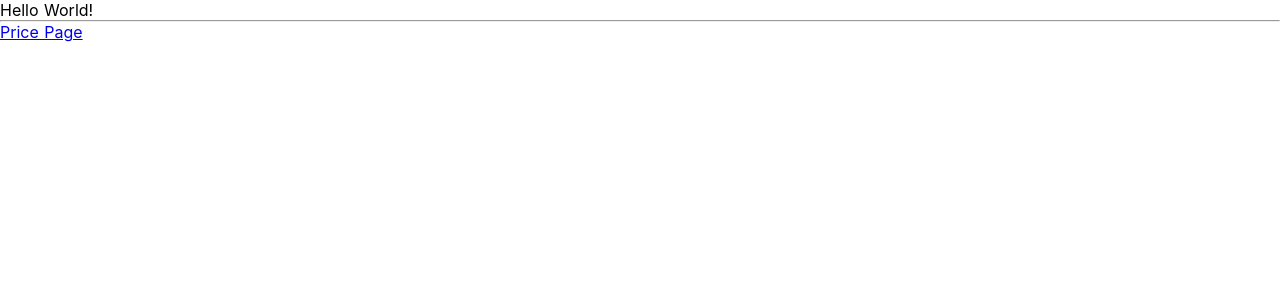
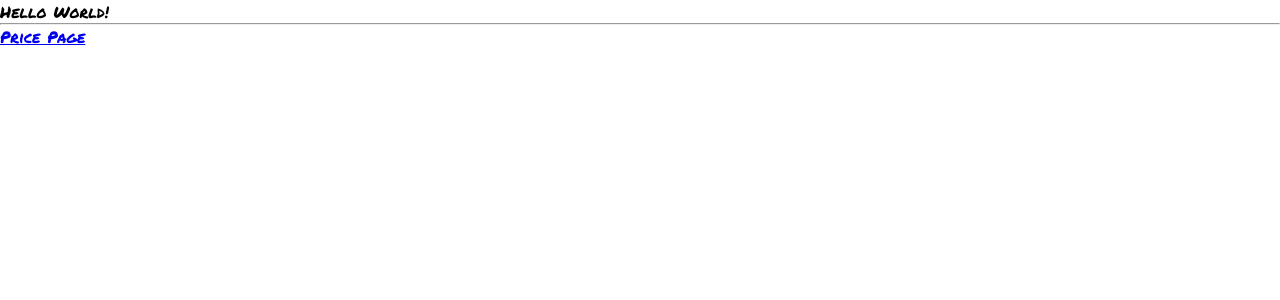
Before and after one commit to missyu3/study_nuxt, a Nuxt app: page / in a window 1280 px wide. Shown: the top 300 px of the page. Built offline with nearby package versions, Linux system fonts and the light colour scheme.

Commit message:
Add change font style

```diff
--- a/nuxt.config.js
+++ b/nuxt.config.js
@@ -7,7 +7,14 @@ export default {
       { name: "viewport", content: "width=device-width, initial-scale=1" },
       { hid: "description", name: "description", content: "" }
     ],
-    link: [{ rel: "icon", type: "image/x-icon", href: "/favicon.ico" }]
+    link: [
+      { rel: "icon", type: "image/x-icon", href: "/favicon.ico" },
+      {
+        rel: "stylesheet",
+        href:
+          "https://fonts.googleapis.com/css2?family=Permanent+Marker&display=swap"
+      }
+    ]
   },
 
   // Global CSS (https://go.nuxtjs.dev/config-css)
--- a/pages/index.vue
+++ b/pages/index.vue
@@ -16,4 +16,8 @@ export default {
 };
 </script>
 
-<style></style>
+<style>
+.container {
+  font-family: "Permanent Marker", cursive;
+}
+</style>
```
